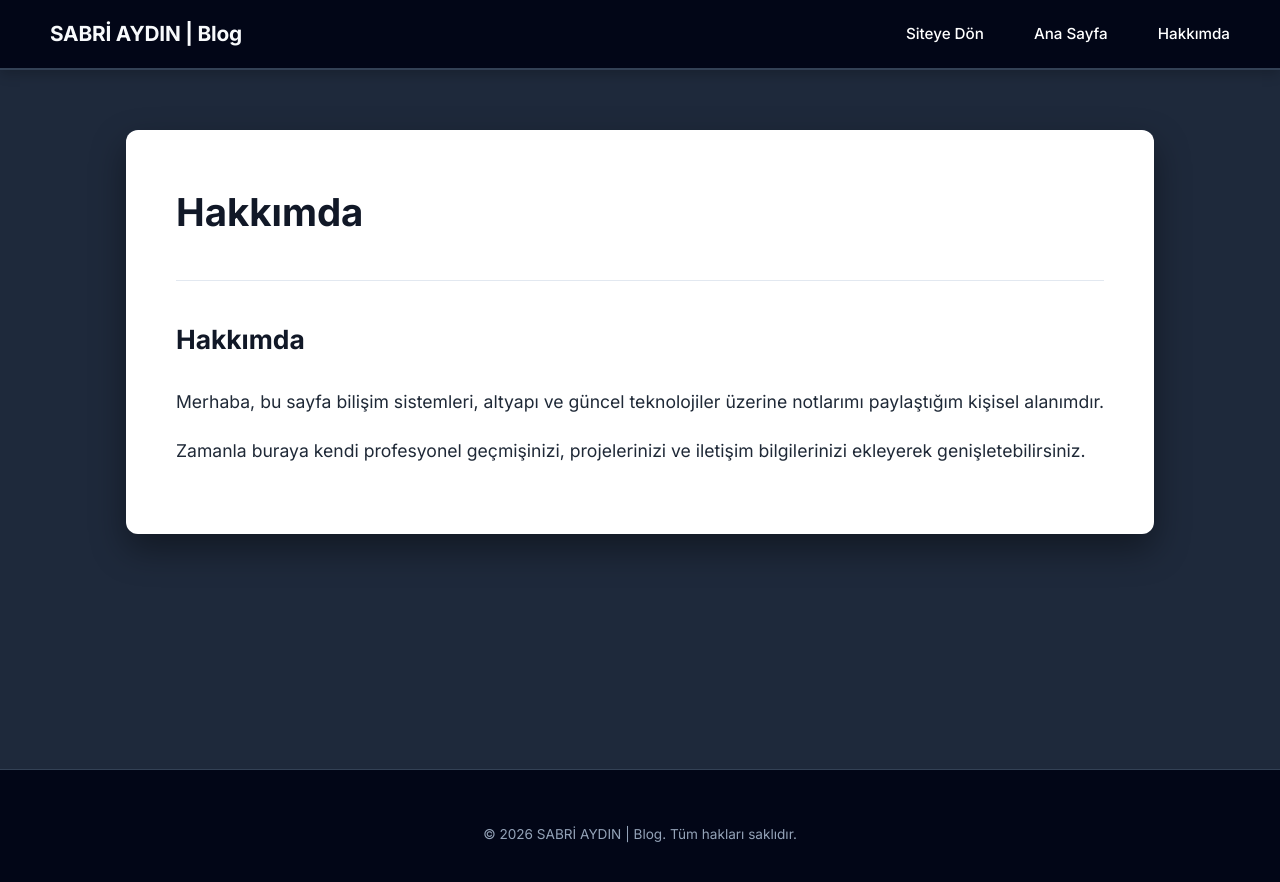
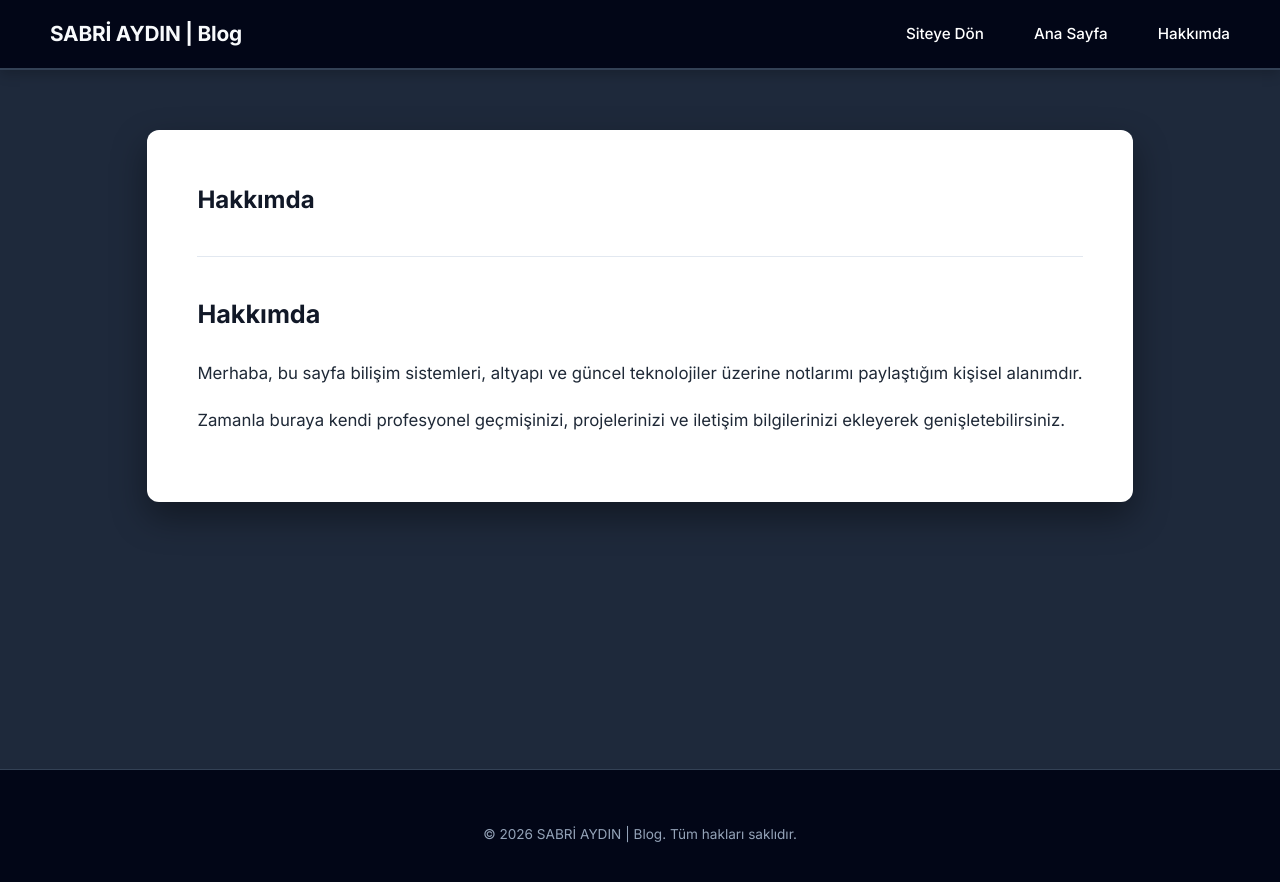
Before and after one commit to sabriaydin/blog, a Jekyll site: the page built from hakkimda.md, in a window 1280 px wide. Shown: the top 882 px of the page. Built offline with Jekyll 4.4.1, drawn with Linux system fonts in a browser that asks for light colours.

Commit message:
Update default.html

```diff
--- a/_layouts/default.html
+++ b/_layouts/default.html
@@ -54,7 +54,7 @@
     /* Header (Farklı ton ile ayrıştırıldı) */
     .site-header {
       background-color: var(--header-bg);
-      border-bottom: 2px solid var(--border); /* Uyumlu ve sakin bir çizgi rengiyle güncellendi */
+      border-bottom: 2px solid var(--border);
       position: sticky;
       top: 0;
       z-index: 1000;
@@ -114,7 +114,7 @@
       margin-bottom: 40px;
       border-radius: 12px;
       border-left: 5px solid var(--accent-dark);
-      box-shadow: 0 15px 35px rgba(0, 0, 0, 0.4); /* Koyu zeminde havada durma efekti */
+      box-shadow: 0 15px 35px rgba(0, 0, 0, 0.4);
       transition: transform 0.2s ease, box-shadow 0.2s ease;
     }
 
@@ -125,7 +125,7 @@
 
     .post-summary h2 {
       margin: 0 0 8px 0;
-      font-size: 1.25rem; /* Font boyutu küçültülerek denge sağlandı */
+      font-size: 1.25rem;
     }
 
     .post-summary h2 a {
@@ -140,8 +140,8 @@
     .post-meta {
       display: block;
       font-size: 0.8rem;
-      color: #64748b; /* Göze batmayan sade gri ton */
-      background-color: transparent; /* Gereksiz arkaplan kutusu kaldırıldı */
+      color: #64748b;
+      background-color: transparent;
       padding: 0;
       margin-bottom: 12px;
       font-family: 'JetBrains Mono', monospace;
@@ -156,7 +156,8 @@
 
     /* Devamını oku bağlantı stili */
     .read-more {
-      display: inline-block;
+      display: block; /* Sağa yaslanabilmesi için block yapıldı */
+      text-align: right; /* Metin sağa hizalandı */
       font-size: 0.9rem;
       font-weight: 600;
       color: var(--accent-dark);
@@ -210,7 +211,7 @@
       padding: 40px 0;
       color: var(--text-muted);
       font-size: 0.85rem;
-      background-color: var(--footer-bg); /* En koyu ton */
+      background-color: var(--footer-bg);
       border-top: 1px solid var(--border);
     }
 
@@ -234,13 +235,13 @@
 
     .post-title {
       margin: 0 0 15px 0;
-      font-size: 2.4rem;
+      font-size: 1.5rem; /* Başlık boyutu daha zarif hale getirildi (2.4rem -> 1.5rem) */
       color: var(--heading-dark);
     }
 
     .post-content {
-      color: var(--text-dark); /* İçerik rengi siyah yapıldı */
-      font-size: 1.1rem;
+      color: var(--text-dark);
+      font-size: 1.05rem; /* Metin boyutu ana sayfa ile aynı zarifliğe çekildi (1.1rem -> 1.05rem) */
       line-height: 1.8;
     }
 
@@ -263,7 +264,6 @@
 </head>
 <body>
 
-  <!-- Container div'i kaldırıldı -->
   <header class="site-header">
     <h1 class="site-title"><a href="{{ '/' | relative_url }}">{{ site.title }}</a></h1>
     <nav class="site-nav">
```
